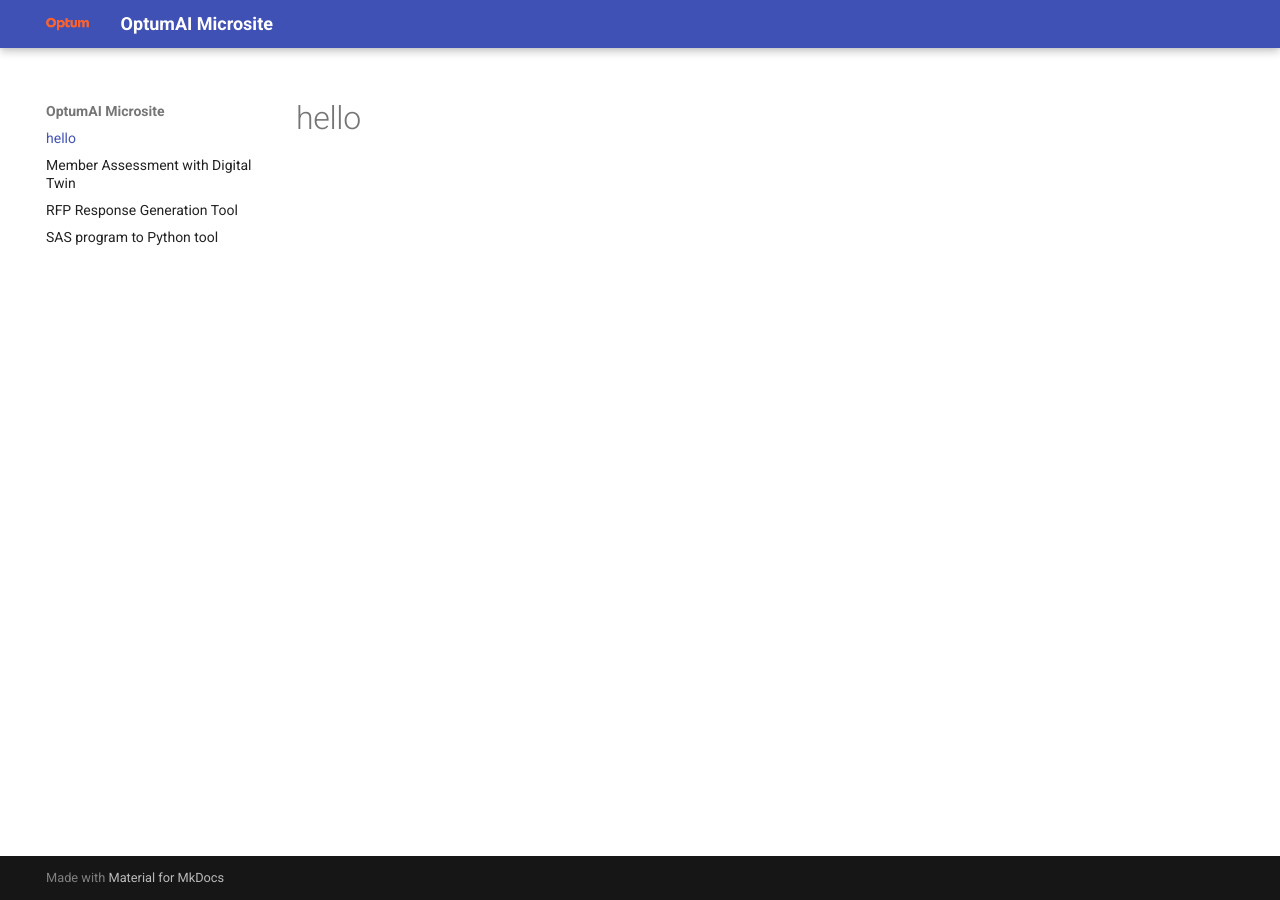
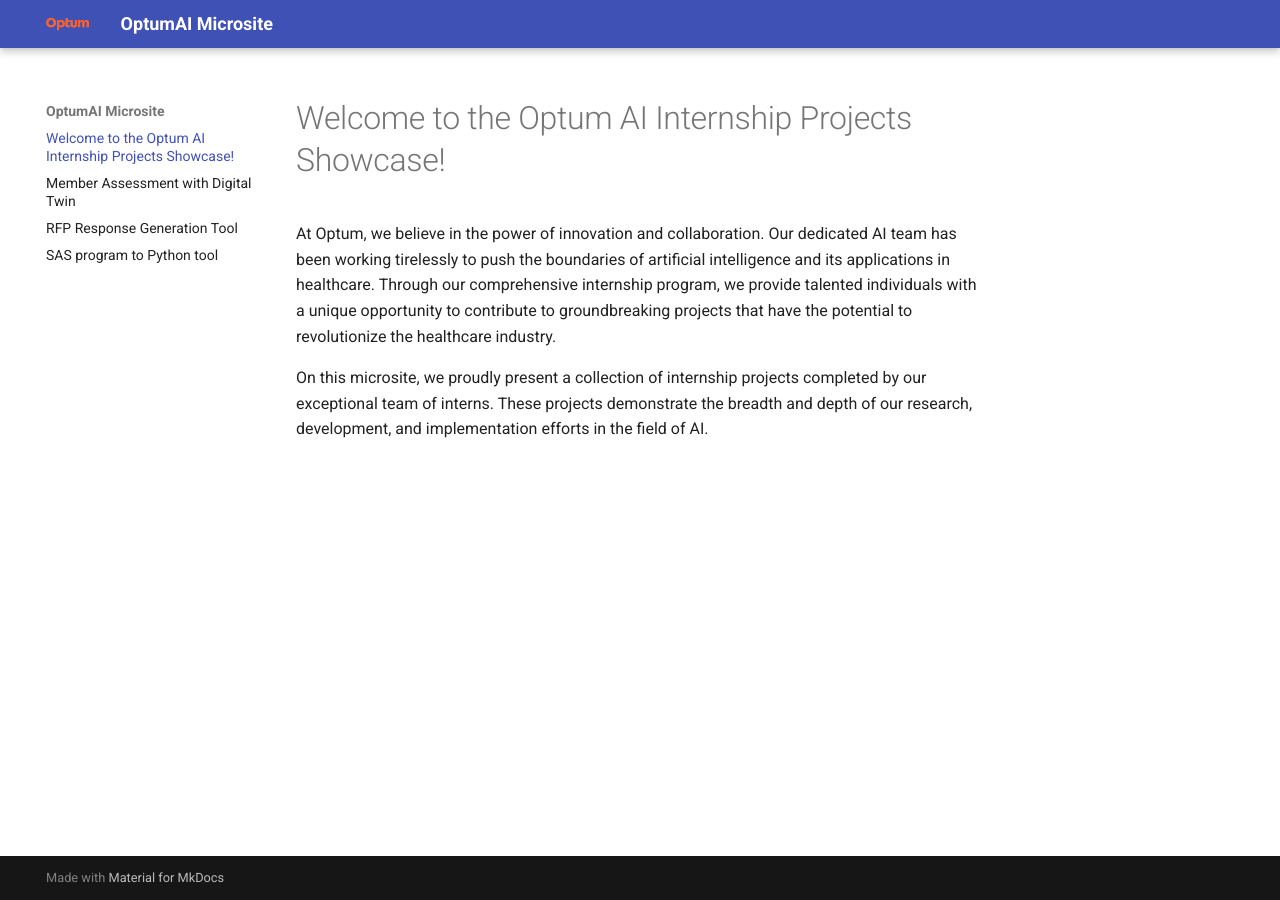
Before and after one commit to Neha2580/microsite, an MkDocs documentation site: the page built from docs/index.md, in a window 1280 px wide. Built offline with MkDocs 1.6.1 and Material for MkDocs 9.7.7, drawn with Linux system fonts in a browser that asks for light colours.

Commit message:
changes the home page

```diff
--- a/docs/index.md
+++ b/docs/index.md
@@ -1 +1,6 @@
-#hello
+#Welcome to the Optum AI Internship Projects Showcase!
+
+At Optum, we believe in the power of innovation and collaboration. Our dedicated AI team has been working tirelessly to push the boundaries of artificial intelligence and its applications in healthcare. Through our comprehensive internship program, we provide talented individuals with a unique opportunity to contribute to groundbreaking projects that have the potential to revolutionize the healthcare industry.
+
+
+On this microsite, we proudly present a collection of internship projects completed by our exceptional team of interns. These projects demonstrate the breadth and depth of our research, development, and implementation efforts in the field of AI.
```
